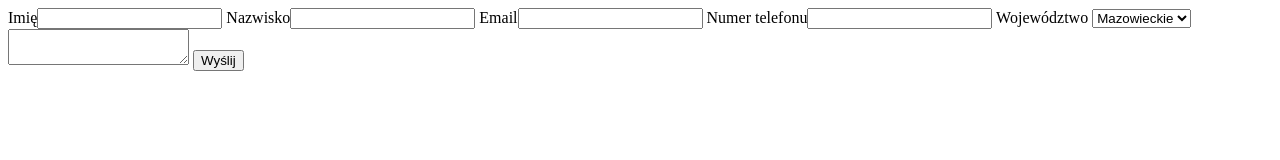
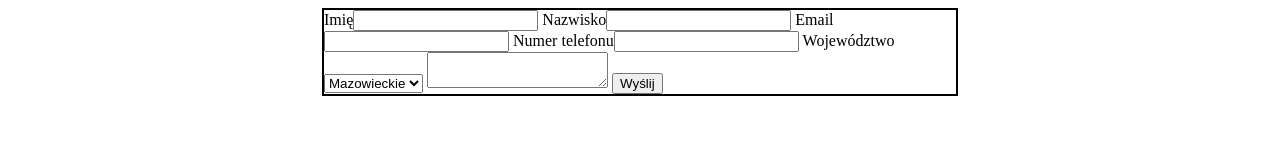
Before and after one commit to six0two/six0two.github.io, a plain HTML site: page warsztaty/form-html/index.html in a window 1280 px wide. Drawn offline with Linux system fonts and the light colour scheme.

Commit message:
stylowanie

```diff
--- a/warsztaty/form-html/index.html
+++ b/warsztaty/form-html/index.html
@@ -4,9 +4,12 @@
 <head>
     <meta charset="UTF-8">
     <title>Document</title>
+    <link rel="stylesheet" href="style.css" type="text/css">
 </head>
 
 <body>
+
+<div id="form">
     <form action="https://formspree.io/eyescreem.022@gmail.com" method="post">
         <label>Imię<input type="text" name="imie"></label>
         <label>Nazwisko<input type="text" name="nazwisko"></label>
@@ -22,6 +25,7 @@
         <textarea maxlength="1000"> </textarea>
         <input type="submit" value="Wyślij">
     </form>
+</div>
 </body>
 
 </html>
--- /dev/null
+++ b/warsztaty/form-html/style.css
@@ -0,0 +1,8 @@
+#form
+{
+    margin-left: auto;
+    margin-right: auto;
+    width: 50%;
+    height: 75%;
+    border: solid 2px;
+}
```
